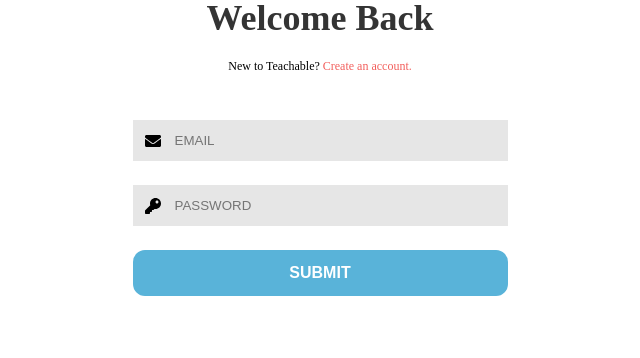
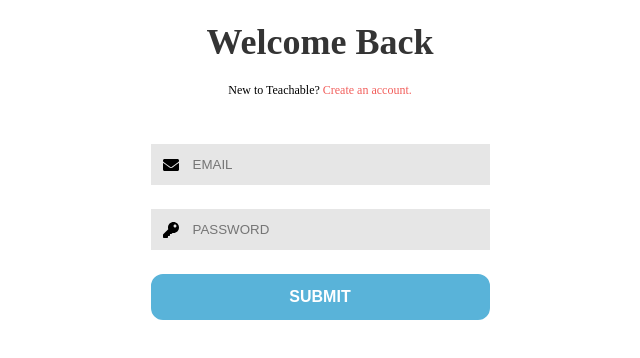
Before and after one commit to leosoaivan/teachable-ui, a React (Create React App) app: page / in a window 1280 px wide. Shown: the top 358 px of the page, without its empty margins (320-960 px from the left). Built offline with nearby package versions, Linux system fonts and the light colour scheme.

Commit message:
Adjust padding

```diff
--- a/src/components/AuthForm/index.js
+++ b/src/components/AuthForm/index.js
@@ -1,14 +1,10 @@
 import React from 'react';
 import styled from 'styled-components/macro';
-import media from '../../styling/media';
 import SignIn from './SignIn';
 
 const Root = styled.div`
   width: 500px;
-
-  ${media.phone`
-    padding: 24px
-  `}
+  padding: 24px;
 `;
 
 const AuthForm = () => {
```
